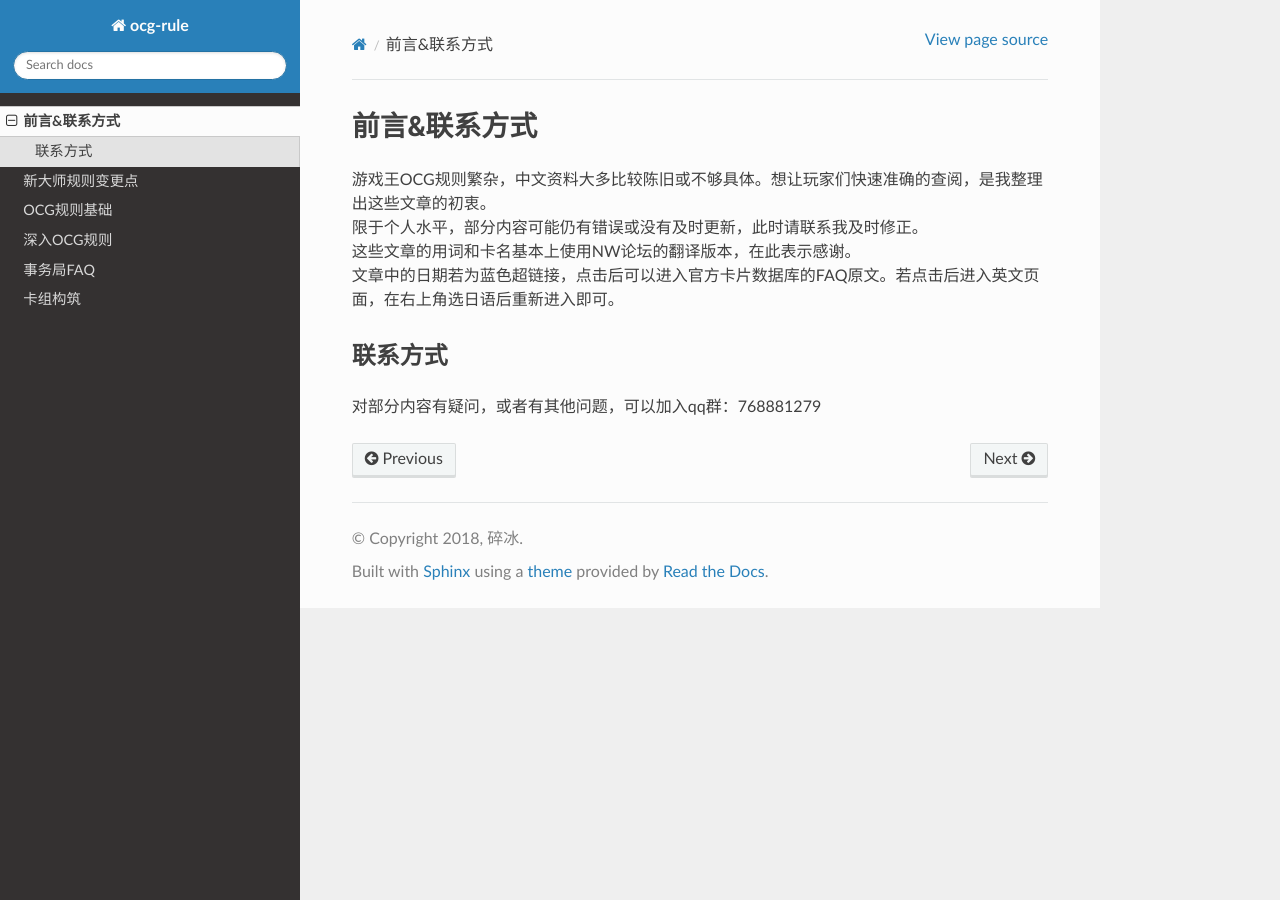
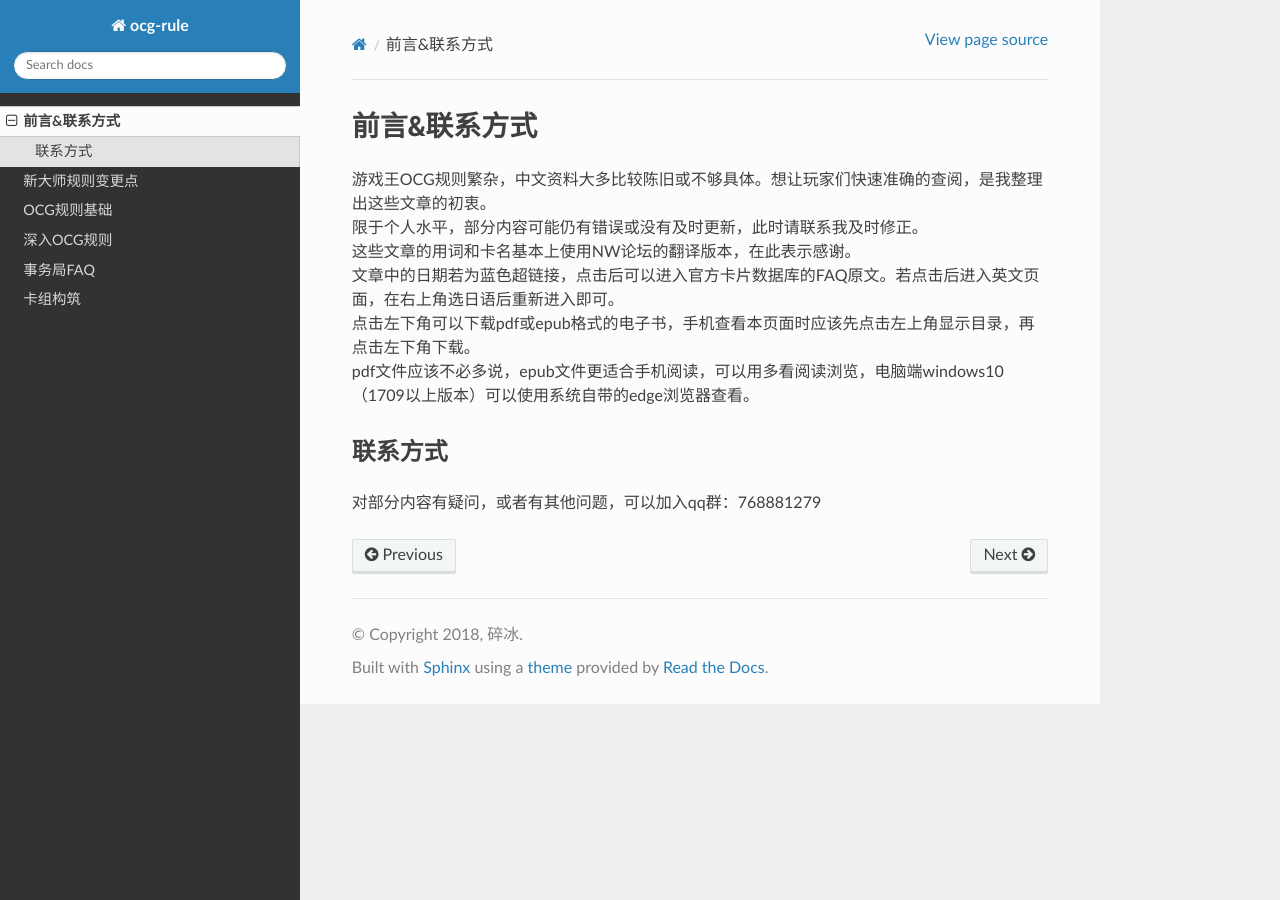
Before and after one commit to lucays/OCG-Rule-documentation, a Sphinx documentation site: the page built from source/preface.rst, in a window 1280 px wide. Built offline with Sphinx 7.4.7 and the Read the Docs theme 2.0.0, drawn with Linux system fonts in a browser that asks for light colours.

Commit message:
更新说明

```diff
--- a/source/preface.rst
+++ b/source/preface.rst
@@ -6,6 +6,8 @@
 | 限于个人水平，部分内容可能仍有错误或没有及时更新，此时请联系我及时修正。
 | 这些文章的用词和卡名基本上使用NW论坛的翻译版本，在此表示感谢。
 | 文章中的日期若为蓝色超链接，点击后可以进入官方卡片数据库的FAQ原文。若点击后进入英文页面，在右上角选日语后重新进入即可。
+| 点击左下角可以下载pdf或epub格式的电子书，手机查看本页面时应该先点击左上角显示目录，再点击左下角下载。
+| pdf文件应该不必多说，epub文件更适合手机阅读，可以用多看阅读浏览，电脑端windows10（1709以上版本）可以使用系统自带的edge浏览器查看。
 
 联系方式
 ========
```
